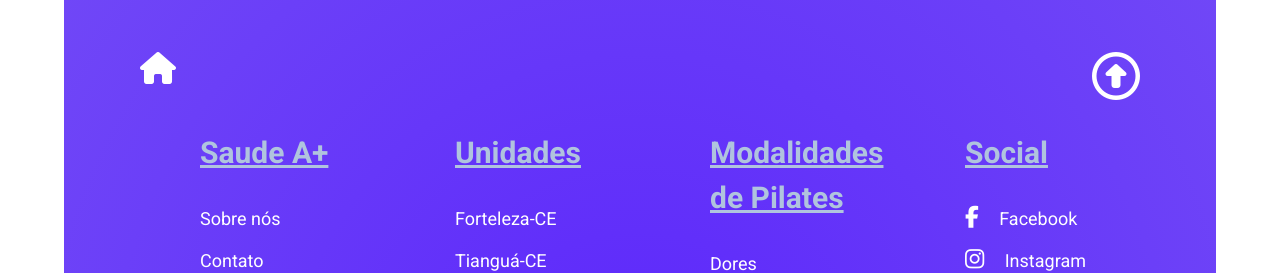
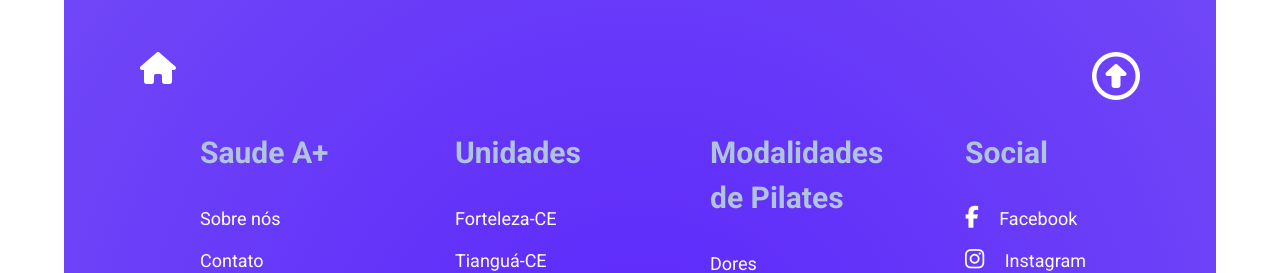
Before and after one commit to daviteixeira-dev/saude-amais, a React (Create React App) app: page /cadastro in a window 1280 px wide. Shown: the part 1140-1413 px from the top of the page. Built offline with nearby package versions, Linux system fonts and the light colour scheme.

Commit message:
:harmer: Footer atualizado - Vitor

```diff
--- a/src/components/footer/styles/Footer.js
+++ b/src/components/footer/styles/Footer.js
@@ -60,7 +60,7 @@ export const Link = styled.a`
   }
 `
 
-export const Title = styled.a`
+export const Title = styled.p`
   font-size: 30px;
   color: #B0C4DE;
   margin-bottom: 30px;
```
